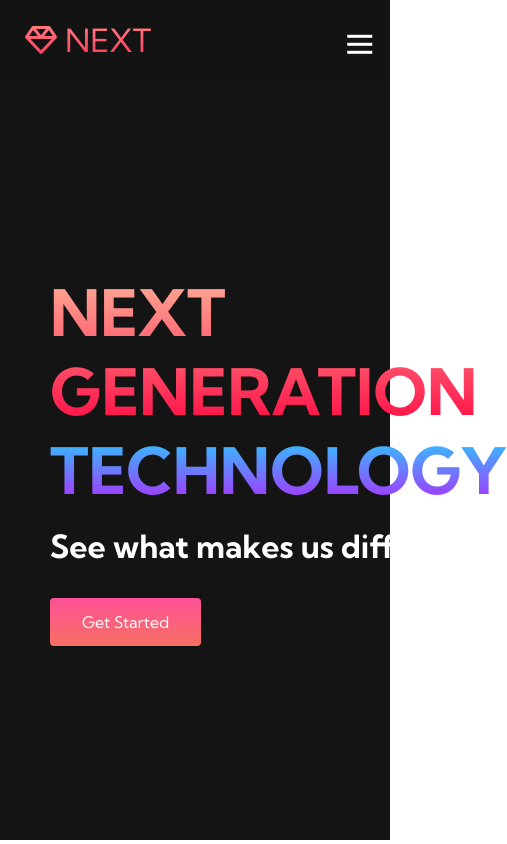
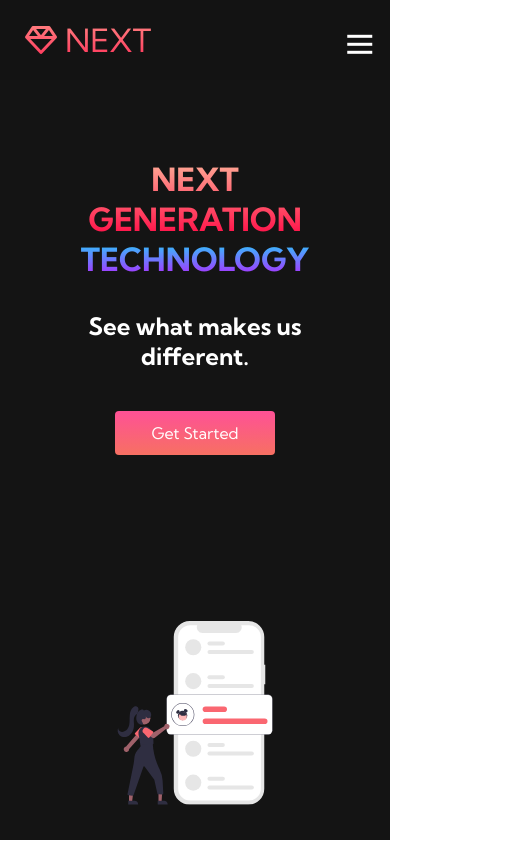
Before and after one commit to oshri1997/NEXT, a plain HTML site: page index.html in a window 390 px wide. Shown: the whole page, 507 px wide, since content can reach past the window. Drawn offline with Linux system fonts and the light colour scheme.

Commit message:
added media query of hero section

```diff
--- a/style.css
+++ b/style.css
@@ -92,7 +92,7 @@
   color: #f77062;
   transition: all 0.3s ease;
 }
-
+/* Mobile Navbar Section */
 @media screen and (max-width: 960px) {
   .navbar__container {
     display: flex;
@@ -179,6 +179,8 @@
     height: 80px;
   }
 }
+/* End Mobile Navbar Section */
+
 /* Hero Section */
 
 .main {
@@ -251,7 +253,8 @@
   content: "";
   width: 0;
   height: 100%;
-  background-color: #4837ff;
+  background-image: linear-gradient(to top, #b721ff 0%, #4837ff 100%);
+
   transition: all 0.3s;
 }
 /* .main__btn:hover {
@@ -267,3 +270,47 @@
   height: auto;
   width: 80%;
 }
+/* Start Mobile Hero Section */
+@media screen and (max-width: 768px) {
+  .main__container {
+    display: grid;
+    grid-template-columns: auto;
+    align-items: center;
+    justify-self: center;
+    width: 100%;
+    margin: 0 auto;
+    height: 90vh;
+  }
+  .main__content {
+    text-align: center;
+    margin-bottom: 4rem;
+  }
+  .main__content h1 {
+    font-size: 2.5rem;
+    margin-top: 2rem;
+  }
+  .main__content h2 {
+    font-size: 3rem;
+  }
+  .main__content p {
+    font-size: 1.5rem;
+    margin-top: 1rem;
+  }
+}
+@media screen and (max-width: 480px) {
+  .main__content h1 {
+    font-size: 2rem;
+    margin-top: 3rem;
+  }
+  .main__content h2 {
+    font-size: 2rem;
+  }
+  .main__content p {
+    margin-top: 2rem;
+    font-size: 1.5rem;
+  }
+  .main__btn {
+    padding: 12px 36px;
+    margin: 2.5rem 0;
+  }
+}
```
